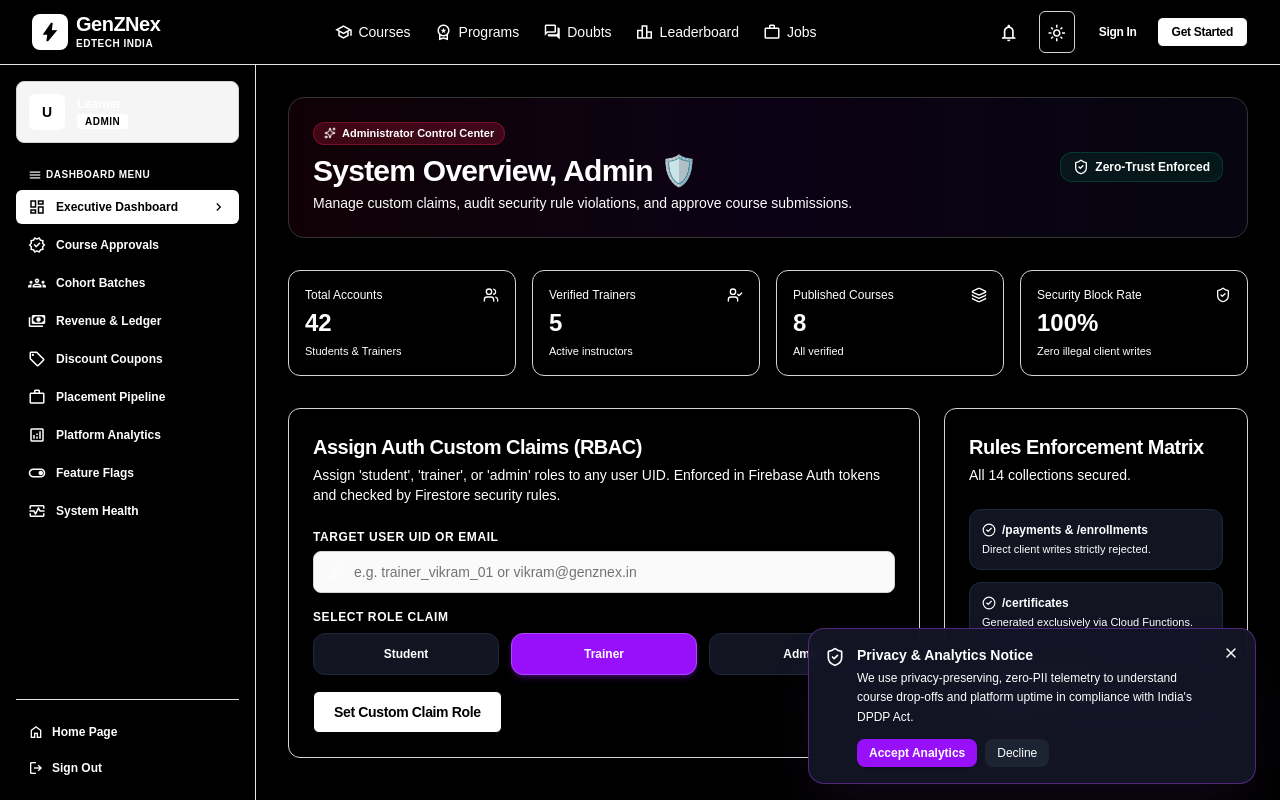
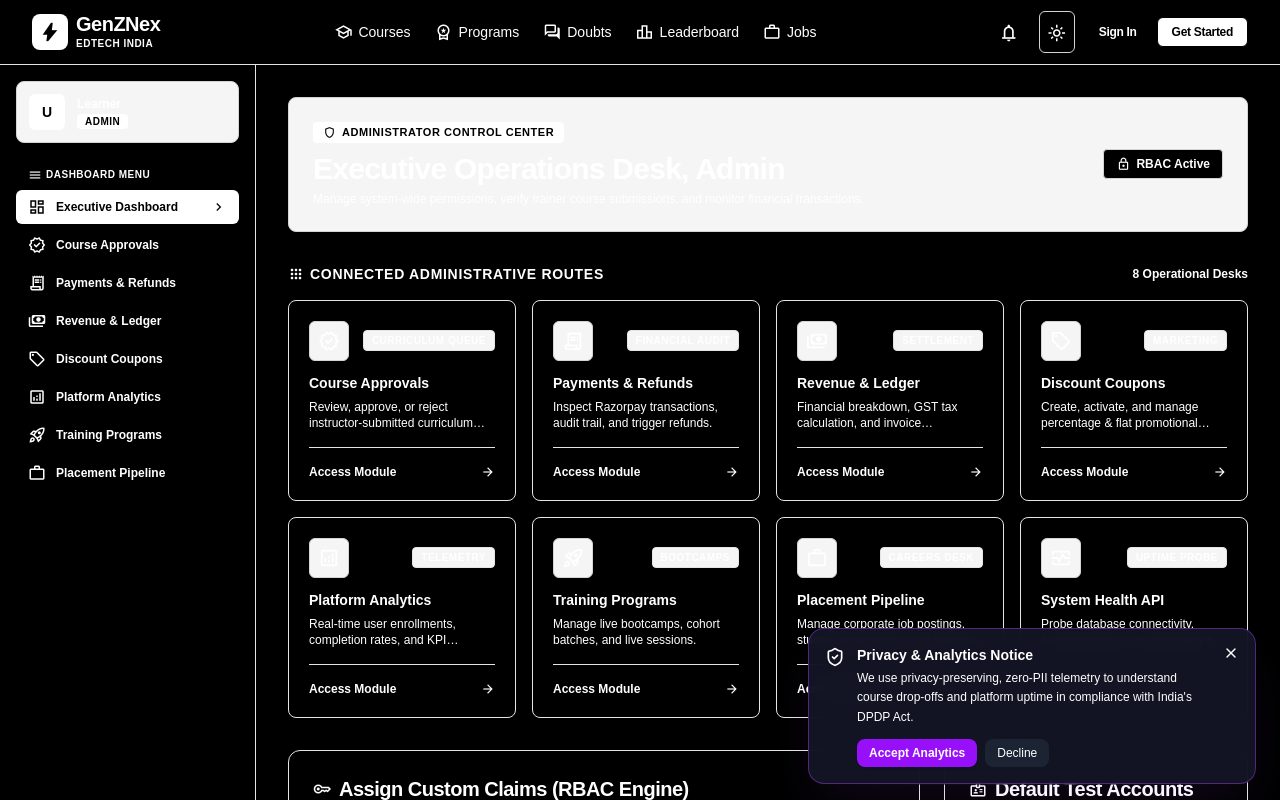
Before and after one commit to nexoratechno2026-arch/GenZNex, a Next.js app: page /admin in a window 1280 px wide. Shown: the top 800 px of the page. Built offline with nearby package versions, Linux system fonts and the light colour scheme; no server answers.

Commit message:
feat(admin,trainer): connect all operational desks, update sidebar links, and add route redirects

```diff
--- /dev/null
+++ b/src/app/(dashboard)/admin/approvals/route.ts
@@ -0,0 +1,6 @@
+import { NextResponse } from "next/server";
+
+export async function GET(request: Request) {
+  const url = new URL("/admin/courses", request.url);
+  return NextResponse.redirect(url, 307);
+}
--- /dev/null
+++ b/src/app/(dashboard)/admin/health/route.ts
@@ -0,0 +1,6 @@
+import { NextResponse } from "next/server";
+
+export async function GET(request: Request) {
+  const url = new URL("/api/health", request.url);
+  return NextResponse.redirect(url, 307);
+}
--- a/src/app/(dashboard)/admin/page.tsx
+++ b/src/app/(dashboard)/admin/page.tsx
@@ -1,21 +1,82 @@
 "use client";
 
 import React, { useState } from "react";
-import {
-  Users,
-  ShieldCheck,
-  Layers,
-  Key,
-  UserCheck,
-  Sparkles,
-  CheckCircle2,
-  AlertCircle
-} from "lucide-react";
+import Link from "next/link";
+import { GoogleIcon } from "@/components/ui/GoogleIcon";
 import { Card, CardHeader, CardTitle, CardDescription, CardContent } from "@/components/ui/Card";
 import { Button } from "@/components/ui/Button";
 import { Input } from "@/components/ui/Input";
 import { useAuth } from "@/lib/context/AuthContext";
+import { functions } from "@/lib/firebase/client";
+import { httpsCallable } from "firebase/functions";
 import type { UserRole } from "@/types/schema";
+
+interface AdminModuleCard {
+  title: string;
+  description: string;
+  href: string;
+  icon: string;
+  badge: string;
+}
+
+const ADMIN_MODULES: AdminModuleCard[] = [
+  {
+    title: "Course Approvals",
+    description: "Review, approve, or reject instructor-submitted curriculum courses.",
+    href: "/admin/courses",
+    icon: "verified",
+    badge: "Curriculum Queue",
+  },
+  {
+    title: "Payments & Refunds",
+    description: "Inspect Razorpay transactions, audit trail, and trigger refunds.",
+    href: "/admin/payments",
+    icon: "receipt_long",
+    badge: "Financial Audit",
+  },
+  {
+    title: "Revenue & Ledger",
+    description: "Financial breakdown, GST tax calculation, and invoice generation.",
+    href: "/admin/revenue",
+    icon: "payments",
+    badge: "Settlement",
+  },
+  {
+    title: "Discount Coupons",
+    description: "Create, activate, and manage percentage & flat promotional codes.",
+    href: "/admin/coupons",
+    icon: "sell",
+    badge: "Marketing",
+  },
+  {
+    title: "Platform Analytics",
+    description: "Real-time user enrollments, completion rates, and KPI summaries.",
+    href: "/admin/analytics",
+    icon: "analytics",
+    badge: "Telemetry",
+  },
+  {
+    title: "Training Programs",
+    description: "Manage live bootcamps, cohort batches, and live sessions.",
+    href: "/programs",
+    icon: "rocket_launch",
+    badge: "Bootcamps",
+  },
+  {
+    title: "Placement Pipeline",
+    description: "Manage corporate job postings, student applications, and resumes.",
+    href: "/jobs",
+    icon: "work",
+    badge: "Careers Desk",
+  },
+  {
+    title: "System Health API",
+    description: "Probe database connectivity, function uptime, and microservice status.",
+    href: "/api/health",
+    icon: "monitor_heart",
+    badge: "Uptime Probe",
+  },
+];
 
 export default function AdminDashboardPage() {
   const { userProfile, user } = useAuth();
@@ -25,118 +86,144 @@ export default function AdminDashboardPage() {
   const [targetRole, setTargetRole] = useState<UserRole>("trainer");
   const [assigning, setAssigning] = useState(false);
   const [successMsg, setSuccessMsg] = useState<string | null>(null);
+  const [errorMsg, setErrorMsg] = useState<string | null>(null);
 
-  const handleAssignRole = (e: React.FormEvent) => {
+  const handleAssignRole = async (e: React.FormEvent) => {
     e.preventDefault();
+    if (!targetUid.trim()) return;
+
     setAssigning(true);
     setSuccessMsg(null);
+    setErrorMsg(null);
 
-    // Emulate Cloud Function / Script call
-    setTimeout(() => {
+    try {
+      const setUserRoleFn = httpsCallable<{ targetUid: string; role: UserRole }, { success: boolean }>(
+        functions,
+        "setUserRole"
+      );
+      await setUserRoleFn({ targetUid: targetUid.trim(), role: targetRole });
+      setSuccessMsg(`Successfully assigned role "${targetRole}" to UID: ${targetUid}`);
+      setTargetUid("");
+    } catch (err: unknown) {
+      const msg = err instanceof Error ? err.message : "Failed to assign role";
+      setErrorMsg(`Role assignment error: ${msg}`);
+    } finally {
       setAssigning(false);
-      setSuccessMsg(`Successfully assigned custom claim { role: "${targetRole}" } to UID: ${targetUid}`);
-      setTargetUid("");
-    }, 800);
+    }
   };
 
   return (
-    <div className="space-y-8 animate-in fade-in duration-300">
+    <div className="space-y-8" style={{ fontFamily: "Arial, Helvetica, sans-serif" }}>
 
-      {/* Top Welcome Banner */}
-      <div className="flex flex-col sm:flex-row sm:items-center justify-between gap-4 p-6 rounded-2xl glass-card border border-rose-500/30 bg-gradient-to-r from-rose-950/20 via-purple-950/20 to-indigo-950/20">
+      {/* Top Banner */}
+      <div className="p-6 rounded-lg border border-neutral-300 dark:border-neutral-800 bg-neutral-100 dark:bg-neutral-900 flex flex-col md:flex-row md:items-center justify-between gap-4">
         <div>
-          <div className="inline-flex items-center gap-1.5 px-2.5 py-0.5 rounded-full text-[11px] font-semibold bg-rose-500/20 text-rose-300 mb-2 border border-rose-500/30">
-            <Sparkles className="w-3 h-3 text-cyan-400" />
+          <div className="inline-flex items-center gap-1.5 px-2.5 py-0.5 rounded text-[11px] font-bold uppercase tracking-wider bg-black text-white dark:bg-white dark:text-black mb-2">
+            <GoogleIcon name="shield" size={13} />
             <span>Administrator Control Center</span>
           </div>
-          <h1 className="text-2xl sm:text-3xl font-black text-white tracking-tight">
-            System Overview, {adminName} 🛡️
+          <h1 className="text-2xl md:text-3xl font-bold text-black dark:text-white tracking-tight">
+            Executive Operations Desk, {adminName}
           </h1>
-          <p className="text-xs sm:text-sm text-gray-300 mt-1">
-            Manage custom claims, audit security rule violations, and approve course submissions.
+          <p className="text-xs text-neutral-600 dark:text-neutral-400 mt-1">
+            Manage system-wide permissions, verify trainer course submissions, and monitor financial transactions.
           </p>
         </div>
 
         <div className="flex items-center gap-2">
-          <span className="text-xs font-mono bg-emerald-500/10 text-emerald-400 px-3 py-1.5 rounded-xl border border-emerald-500/20 flex items-center gap-1.5 font-bold">
-            <ShieldCheck className="w-4 h-4" />
-            Zero-Trust Enforced
+          <span className="text-xs font-bold px-3 py-1.5 rounded border border-neutral-300 dark:border-neutral-700 bg-white dark:bg-black text-black dark:text-white flex items-center gap-1.5">
+            <GoogleIcon name="lock" size={14} />
+            <span>RBAC Active</span>
           </span>
         </div>
       </div>
 
-      {/* Metrics Row */}
-      <div className="grid grid-cols-2 md:grid-cols-4 gap-4">
-        <Card glow="purple" className="p-4">
-          <div className="flex items-center justify-between text-xs text-gray-400 mb-1">
-            <span>Total Accounts</span>
-            <Users className="w-4 h-4 text-purple-400" />
-          </div>
-          <div className="text-2xl font-black text-white">42</div>
-          <div className="text-[11px] text-purple-300 mt-1">Students &amp; Trainers</div>
-        </Card>
+      {/* Connected Admin Modules Grid */}
+      <section className="space-y-4">
+        <div className="flex items-center justify-between">
+          <h2 className="text-sm font-bold uppercase tracking-wider text-black dark:text-white flex items-center gap-1.5">
+            <GoogleIcon name="apps" size={16} />
+            <span>Connected Administrative Routes</span>
+          </h2>
+          <span className="text-xs text-neutral-500 font-bold">8 Operational Desks</span>
+        </div>
 
-        <Card glow="cyan" className="p-4">
-          <div className="flex items-center justify-between text-xs text-gray-400 mb-1">
-            <span>Verified Trainers</span>
-            <UserCheck className="w-4 h-4 text-cyan-400" />
-          </div>
-          <div className="text-2xl font-black text-white">5</div>
-          <div className="text-[11px] text-cyan-300 mt-1">Active instructors</div>
-        </Card>
+        <div className="grid grid-cols-1 sm:grid-cols-2 lg:grid-cols-4 gap-4">
+          {ADMIN_MODULES.map((mod) => (
+            <Link
+              key={mod.href}
+              href={mod.href}
+              className="p-5 rounded-lg border border-neutral-200 dark:border-neutral-800 bg-white dark:bg-black hover:border-black dark:hover:border-white transition flex flex-col justify-between group shadow-sm"
+            >
+              <div>
+                <div className="flex items-center justify-between mb-3">
+                  <div className="w-10 h-10 rounded-md bg-neutral-100 dark:bg-neutral-900 border border-neutral-300 dark:border-neutral-800 flex items-center justify-center text-black dark:text-white">
+                    <GoogleIcon name={mod.icon} size={22} />
+                  </div>
+                  <span className="text-[10px] font-bold uppercase tracking-wider px-2 py-0.5 rounded bg-neutral-100 dark:bg-neutral-900 text-neutral-600 dark:text-neutral-400 border border-neutral-200 dark:border-neutral-800">
+                    {mod.badge}
+                  </span>
+                </div>
+                <h3 className="text-sm font-bold text-black dark:text-white group-hover:underline">
+                  {mod.title}
+                </h3>
+                <p className="text-xs text-neutral-600 dark:text-neutral-400 mt-1.5 line-clamp-2">
+                  {mod.description}
+                </p>
+              </div>
 
-        <Card glow="emerald" className="p-4">
-          <div className="flex items-center justify-between text-xs text-gray-400 mb-1">
-            <span>Published Courses</span>
-            <Layers className="w-4 h-4 text-emerald-400" />
-          </div>
-          <div className="text-2xl font-black text-white">8</div>
-          <div className="text-[11px] text-emerald-400 mt-1">All verified</div>
-        </Card>
+              <div className="pt-4 mt-4 border-t border-neutral-200 dark:border-neutral-800 flex items-center justify-between text-xs font-bold text-black dark:text-white">
+                <span>Access Module</span>
+                <GoogleIcon name="arrow_forward" size={14} />
+              </div>
+            </Link>
+          ))}
+        </div>
+      </section>
 
-        <Card glow="none" className="p-4">
-          <div className="flex items-center justify-between text-xs text-gray-400 mb-1">
-            <span>Security Block Rate</span>
-            <ShieldCheck className="w-4 h-4 text-rose-400" />
-          </div>
-          <div className="text-2xl font-black text-white">100%</div>
-          <div className="text-[11px] text-emerald-400 mt-1">Zero illegal client writes</div>
-        </Card>
-      </div>
-
-      {/* Main Administrative Operations */}
+      {/* Main Operations Split */}
       <div className="grid grid-cols-1 lg:grid-cols-3 gap-6">
 
-        {/* Left Column: Quick Role Assignment Utility */}
+        {/* Left: Role Assignment Tool */}
         <div className="lg:col-span-2 space-y-6">
-          <Card>
+          <Card className="border border-neutral-200 dark:border-neutral-800 bg-white dark:bg-black">
             <CardHeader>
-              <CardTitle>Assign Auth Custom Claims (RBAC)</CardTitle>
-              <CardDescription>
-                Assign &apos;student&apos;, &apos;trainer&apos;, or &apos;admin&apos; roles to any user UID. Enforced in Firebase Auth tokens and checked by Firestore security rules.
+              <CardTitle className="text-base text-black dark:text-white flex items-center gap-2">
+                <GoogleIcon name="key" size={18} />
+                <span>Assign Custom Claims (RBAC Engine)</span>
+              </CardTitle>
+              <CardDescription className="text-xs text-neutral-600 dark:text-neutral-400">
+                Directly configure user security claims (&apos;student&apos;, &apos;trainer&apos;, or &apos;admin&apos;). Enforced via Firebase Auth custom claims and Firestore security rules.
               </CardDescription>
             </CardHeader>
             <CardContent>
               {successMsg && (
-                <div className="mb-4 p-3 rounded-xl bg-emerald-500/10 border border-emerald-500/30 text-emerald-300 text-xs flex items-center gap-2">
-                  <CheckCircle2 className="w-4 h-4 shrink-0" />
+                <div className="mb-4 p-3 rounded border border-neutral-300 dark:border-neutral-700 bg-neutral-100 dark:bg-neutral-900 text-black dark:text-white text-xs font-bold flex items-center gap-2">
+                  <GoogleIcon name="check_circle" size={16} />
                   <span>{successMsg}</span>
+                </div>
+              )}
+
+              {errorMsg && (
+                <div className="mb-4 p-3 rounded border border-neutral-300 dark:border-neutral-700 bg-neutral-100 dark:bg-neutral-900 text-black dark:text-white text-xs font-bold flex items-center gap-2">
+                  <GoogleIcon name="error" size={16} />
+                  <span>{errorMsg}</span>
                 </div>
               )}
 
               <form onSubmit={handleAssignRole} className="space-y-4">
                 <Input
                   id="admin-target-uid-input"
-                  label="Target User UID or Email"
-                  placeholder="e.g. trainer_vikram_01 or vikram@genznex.in"
+                  label="Target User UID"
+                  placeholder="e.g. trainer_vikram_01 or user auth UID"
                   value={targetUid}
                   onChange={(e) => setTargetUid(e.target.value)}
-                  leftIcon={<Key className="w-4 h-4" />}
+                  leftIcon={<GoogleIcon name="person" size={16} />}
                   required
                 />
 
                 <div>
-                  <label className="block text-xs font-semibold text-gray-300 uppercase tracking-wider mb-2">
+                  <label className="block text-xs font-bold text-black dark:text-white uppercase tracking-wider mb-2">
                     Select Role Claim
                   </label>
                   <div className="grid grid-cols-3 gap-3">
@@ -145,10 +232,10 @@ export default function AdminDashboardPage() {
                         key={r}
                         type="button"
                         onClick={() => setTargetRole(r)}
-                        className={`p-3 rounded-xl border text-xs font-bold capitalize transition-all ${
+                        className={`p-3 rounded border text-xs font-bold capitalize transition-all ${
                           targetRole === r
-                            ? "bg-purple-600 border-purple-500 text-white shadow-md shadow-purple-600/30"
-                            : "bg-[#121422] border-gray-800 text-gray-400 hover:text-white"
+                            ? "bg-black text-white dark:bg-white dark:text-black border-black dark:border-white"
+                            : "bg-white dark:bg-black text-neutral-600 dark:text-neutral-400 border-neutral-300 dark:border-neutral-800 hover:border-black dark:hover:border-white"
                         }`}
                       >
                         {r}
@@ -162,44 +249,53 @@ export default function AdminDashboardPage() {
                   type="submit"
                   variant="primary"
                   loading={assigning}
+                  className="bg-black text-white dark:bg-white dark:text-black hover:opacity-90"
                 >
-                  Set Custom Claim Role
+                  Apply Role Claim
                 </Button>
               </form>
             </CardContent>
           </Card>
         </div>
 
-        {/* Right Column: Security Architecture Checklist */}
+        {/* Right: Security Matrix & Pre-configured Accounts */}
         <div className="space-y-6">
-          <Card>
+          <Card className="border border-neutral-200 dark:border-neutral-800 bg-white dark:bg-black">
             <CardHeader>
-              <CardTitle className="text-base">Rules Enforcement Matrix</CardTitle>
-              <CardDescription>All 14 collections secured.</CardDescription>
+              <CardTitle className="text-base text-black dark:text-white flex items-center gap-2">
+                <GoogleIcon name="badge" size={18} />
+                <span>Default Test Accounts</span>
+              </CardTitle>
+              <CardDescription className="text-xs text-neutral-600 dark:text-neutral-400">
+                Pre-seeded accounts in local Firebase Emulator:
+              </CardDescription>
             </CardHeader>
             <CardContent className="space-y-3 text-xs">
-              <div className="p-3 rounded-xl bg-[#121422] border border-gray-800 space-y-1">
-                <div className="font-bold text-white flex items-center gap-1.5">
-                  <CheckCircle2 className="w-3.5 h-3.5 text-emerald-400" />
-                  <span>/payments &amp; /enrollments</span>
+              <div className="p-3 rounded border border-neutral-200 dark:border-neutral-800 bg-neutral-50 dark:bg-neutral-900 space-y-1">
+                <div className="font-bold text-black dark:text-white flex items-center justify-between">
+                  <span>Super Admin</span>
+                  <span className="text-[10px] px-1.5 py-0.5 rounded bg-black text-white dark:bg-white dark:text-black uppercase">admin</span>
                 </div>
-                <div className="text-gray-400 text-[11px]">Direct client writes strictly rejected.</div>
+                <div className="text-neutral-600 dark:text-neutral-400 font-mono text-[11px]">admin@genznex.in</div>
+                <div className="text-neutral-500 font-mono text-[10px]">Pass: Password@123</div>
               </div>
 
-              <div className="p-3 rounded-xl bg-[#121422] border border-gray-800 space-y-1">
-                <div className="font-bold text-white flex items-center gap-1.5">
-                  <CheckCircle2 className="w-3.5 h-3.5 text-emerald-400" />
-                  <span>/certificates</span>
+              <div className="p-3 rounded border border-neutral-200 dark:border-neutral-800 bg-neutral-50 dark:bg-neutral-900 space-y-1">
+                <div className="font-bold text-black dark:text-white flex items-center justify-between">
+                  <span>Instructor</span>
+                  <span className="text-[10px] px-1.5 py-0.5 rounded bg-black text-white dark:bg-white dark:text-black uppercase">trainer</span>
                 </div>
-                <div className="text-gray-400 text-[11px]">Generated exclusively via Cloud Functions.</div>
+                <div className="text-neutral-600 dark:text-neutral-400 font-mono text-[11px]">vikram@genznex.in</div>
+                <div className="text-neutral-500 font-mono text-[10px]">Pass: Password@123</div>
               </div>
 
-              <div className="p-3 rounded-xl bg-[#121422] border border-gray-800 space-y-1">
-                <div className="font-bold text-white flex items-center gap-1.5">
-                  <CheckCircle2 className="w-3.5 h-3.5 text-emerald-400" />
-                  <span>Secret Manager</span>
+              <div className="p-3 rounded border border-neutral-200 dark:border-neutral-800 bg-neutral-50 dark:bg-neutral-900 space-y-1">
+                <div className="font-bold text-black dark:text-white flex items-center justify-between">
+                  <span>Student</span>
+                  <span className="text-[10px] px-1.5 py-0.5 rounded bg-black text-white dark:bg-white dark:text-black uppercase">student</span>
                 </div>
-                <div className="text-gray-400 text-[11px]">Razorpay credentials isolated via `defineSecret`.</div>
+                <div className="text-neutral-600 dark:text-neutral-400 font-mono text-[11px]">student@genznex.in</div>
+                <div className="text-neutral-500 font-mono text-[10px]">Pass: Password@123</div>
               </div>
             </CardContent>
           </Card>
--- /dev/null
+++ b/src/app/(dashboard)/admin/placement/route.ts
@@ -0,0 +1,6 @@
+import { NextResponse } from "next/server";
+
+export async function GET(request: Request) {
+  const url = new URL("/jobs", request.url);
+  return NextResponse.redirect(url, 307);
+}
--- /dev/null
+++ b/src/app/(dashboard)/admin/training/route.ts
@@ -0,0 +1,6 @@
+import { NextResponse } from "next/server";
+
+export async function GET(request: Request) {
+  const url = new URL("/programs", request.url);
+  return NextResponse.redirect(url, 307);
+}
--- /dev/null
+++ b/src/app/(dashboard)/trainer/grading/route.ts
@@ -0,0 +1,6 @@
+import { NextResponse } from "next/server";
+
+export async function GET(request: Request) {
+  const url = new URL("/trainer/submissions", request.url);
+  return NextResponse.redirect(url, 307);
+}
--- a/src/components/navigation/Sidebar.tsx
+++ b/src/components/navigation/Sidebar.tsx
@@ -31,24 +31,23 @@ export function Sidebar({ role }: SidebarProps) {
 
   const trainerNavItems = [
     { label: "Trainer Studio", href: "/trainer", icon: "dashboard" },
+    { label: "My Courses", href: "/trainer/courses", icon: "school" },
     { label: "Course Wizard", href: "/trainer/courses/new", icon: "add_circle" },
-    { label: "Assignment Grading", href: "/trainer/grading", icon: "assignment" },
+    { label: "Assignment Grading", href: "/trainer/submissions", icon: "assignment" },
     { label: "Cohort Batches", href: "/trainer/batches", icon: "groups" },
-    { label: "Live Sessions", href: "/trainer/sessions", icon: "video_camera_front" },
-    { label: "Student Projects", href: "/trainer/projects", icon: "folder" },
+    { label: "Trainer Analytics", href: "/trainer/analytics", icon: "analytics" },
     { label: "Doubts Forum", href: "/forum", icon: "forum" },
   ];
 
   const adminNavItems = [
     { label: "Executive Dashboard", href: "/admin", icon: "dashboard" },
-    { label: "Course Approvals", href: "/admin/approvals", icon: "verified" },
-    { label: "Cohort Batches", href: "/admin/training", icon: "groups" },
+    { label: "Course Approvals", href: "/admin/courses", icon: "verified" },
+    { label: "Payments & Refunds", href: "/admin/payments", icon: "receipt_long" },
     { label: "Revenue & Ledger", href: "/admin/revenue", icon: "payments" },
     { label: "Discount Coupons", href: "/admin/coupons", icon: "sell" },
-    { label: "Placement Pipeline", href: "/admin/placement", icon: "work" },
     { label: "Platform Analytics", href: "/admin/analytics", icon: "analytics" },
-    { label: "Feature Flags", href: "/admin/features", icon: "toggle_on" },
-    { label: "System Health", href: "/admin/health", icon: "monitor_heart" },
+    { label: "Training Programs", href: "/programs", icon: "rocket_launch" },
+    { label: "Placement Pipeline", href: "/jobs", icon: "work" },
   ];
 
   const navItems =
```
